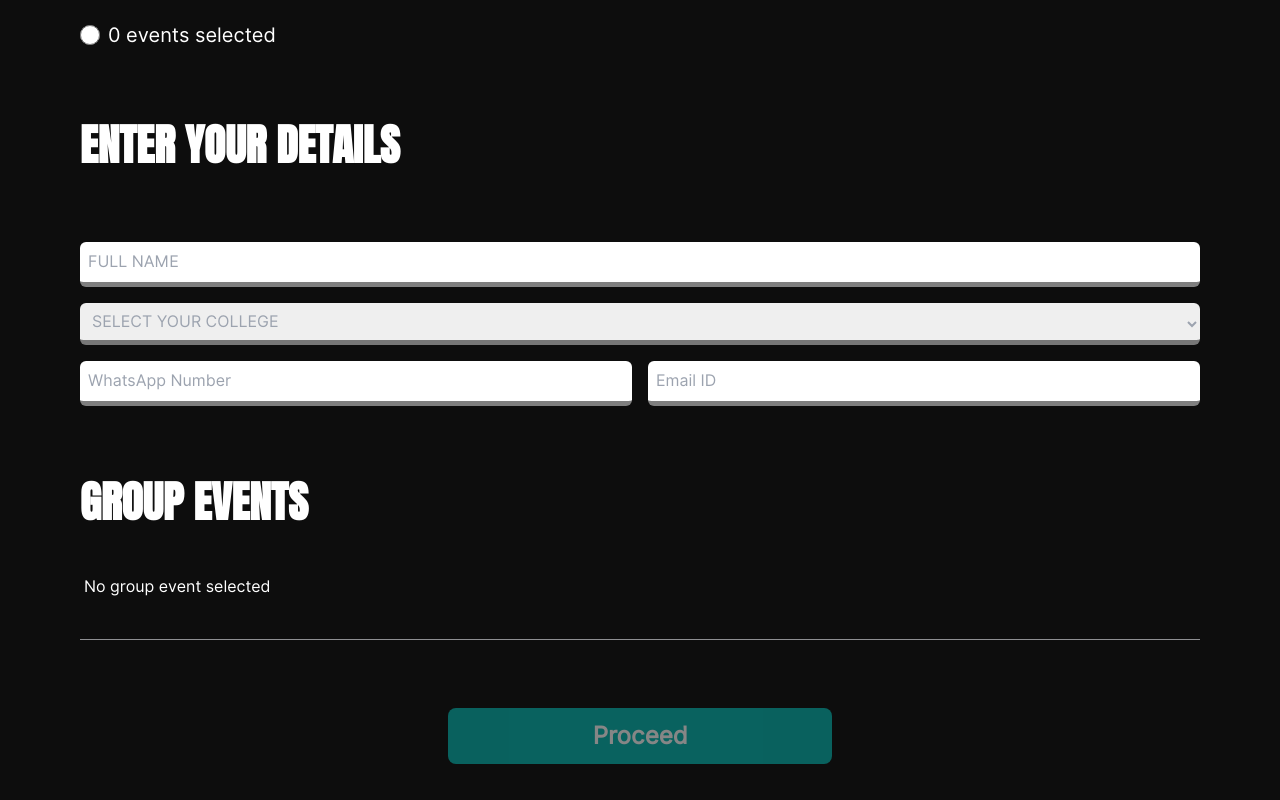
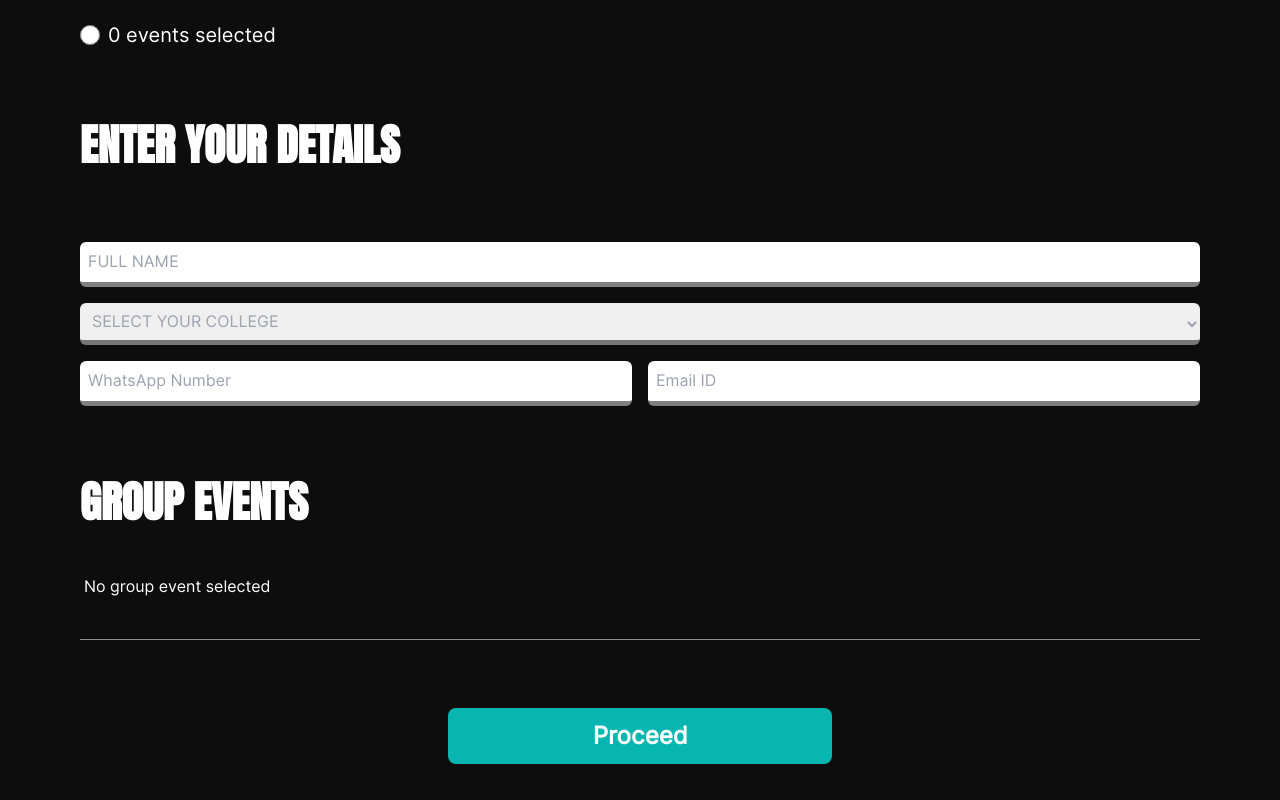
Before and after one commit to nikhilcodes0/xactitude2k25, a Next.js app: page /reg in a window 1280 px wide. Shown: the part 1541-2341 px from the top of the page. Built offline with nearby package versions, Linux system fonts and the light colour scheme.

Commit message:
all mighty push

```diff
--- a/app/reg/page.tsx
+++ b/app/reg/page.tsx
@@ -12,6 +12,7 @@ import Image from "next/image";
 import home from "../assets/home-light.svg";
 import Link from "next/link";
 import { checkParticipantslimit } from "@/src/utils/firestoreHelpers";
+import { documentId } from "firebase/firestore";
 
 
 
@@ -82,7 +83,13 @@ const Reg = () => {
       if (isLimitReached) {
         // alert("Maximum participants limit reached!");
         document.getElementById("max-participants")?.classList.remove("hidden");
-      } else document.getElementById("max-participants")?.classList.add("hidden");
+        document.getElementById("register-btn")?.classList.add("opacity-50");
+        document.getElementById("register-btn")?.setAttribute("disabled", "true");
+      } else {
+        document.getElementById("max-participants")?.classList.add("hidden");
+        document.getElementById("register-btn")?.classList.remove("opacity-50");
+        document.getElementById("register-btn")?.removeAttribute("disabled");
+      }
       console.log(isLimitReached)
     } catch (error) {
       console.error("Error checking participant limit:", error);
@@ -395,9 +402,9 @@ const Reg = () => {
       {/* Submit Button */}
       <div className="my-3 flex flex-col items-center justify-center">
         <button
-          className={`bg-[#07B6B0] text-xl lg:text-2xl font-bold py-3 rounded-lg w-[90%] md:w-[40%] lg:w-[30%] my-6 cursor-pointer font-inter ${isLimitReached ? "opacity-100" : "opacity-50 cursor-not-allowed" }`}
+          className={`bg-[#07B6B0] text-xl lg:text-2xl font-bold py-3 rounded-lg w-[90%] md:w-[40%] lg:w-[30%] my-6 cursor-pointer font-inter`}
           onClick={handleRegister}
-          disabled={!isLimitReached}
+          id="register-btn"
         >
           Proceed
         </button>
```
